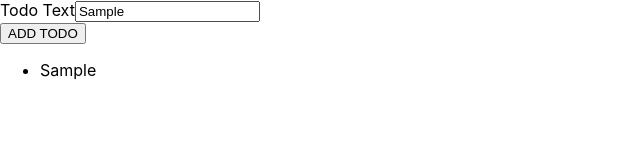
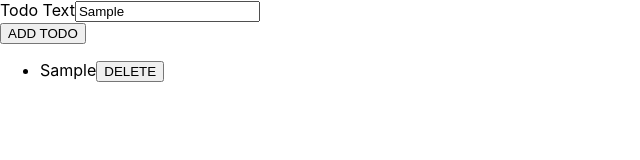
Before and after one commit to fabianommoraes/understanding-typescript-2, a React (Create React App) app: page / in a window 1280 px wide. Both pictures are taken after typing "Sample" into the empty fields and a click on the button "ADD TODO". Shown: the top 160 px of the page, without its empty margins (0-640 px from the left). Built offline with nearby package versions, Linux system fonts and the light colour scheme.

Commit message:
Added delete handler

```diff
--- a/src/App.tsx
+++ b/src/App.tsx
@@ -13,10 +13,14 @@ const App: React.FC = () => {
     ]);
   };
 
+  const todoDeleteHandler = (todoId: string) => {
+    setTodos((prevState) => prevState.filter((todo) => todo.id !== todoId));
+  };
+
   return (
     <div>
       <NewTodo todoAddHandler={todoAddHandler} />
-      <TodoList items={todos} />
+      <TodoList items={todos} todoDeleteHandler={todoDeleteHandler} />
     </div>
   );
 };
--- a/src/components/TodoList.tsx
+++ b/src/components/TodoList.tsx
@@ -3,13 +3,21 @@ import { Todo } from '../todo.model';
 
 type TodoListProps = {
   items: Todo[];
+  todoDeleteHandler: (id: string) => void;
 };
 
-const TodoList: React.FC<TodoListProps> = ({ items }) => {
+const TodoList: React.FC<TodoListProps> = ({ items, todoDeleteHandler }) => {
+  const onClick = (text: string) => (_: React.MouseEvent) => {
+    todoDeleteHandler(text);
+  };
+
   return (
     <ul>
       {items.map((todo) => (
-        <li key={todo.id}>{todo.text}</li>
+        <li key={todo.id}>
+          <span>{todo.text}</span>
+          <button onClick={onClick(todo.id)}>DELETE</button>
+        </li>
       ))}
     </ul>
   );
```
